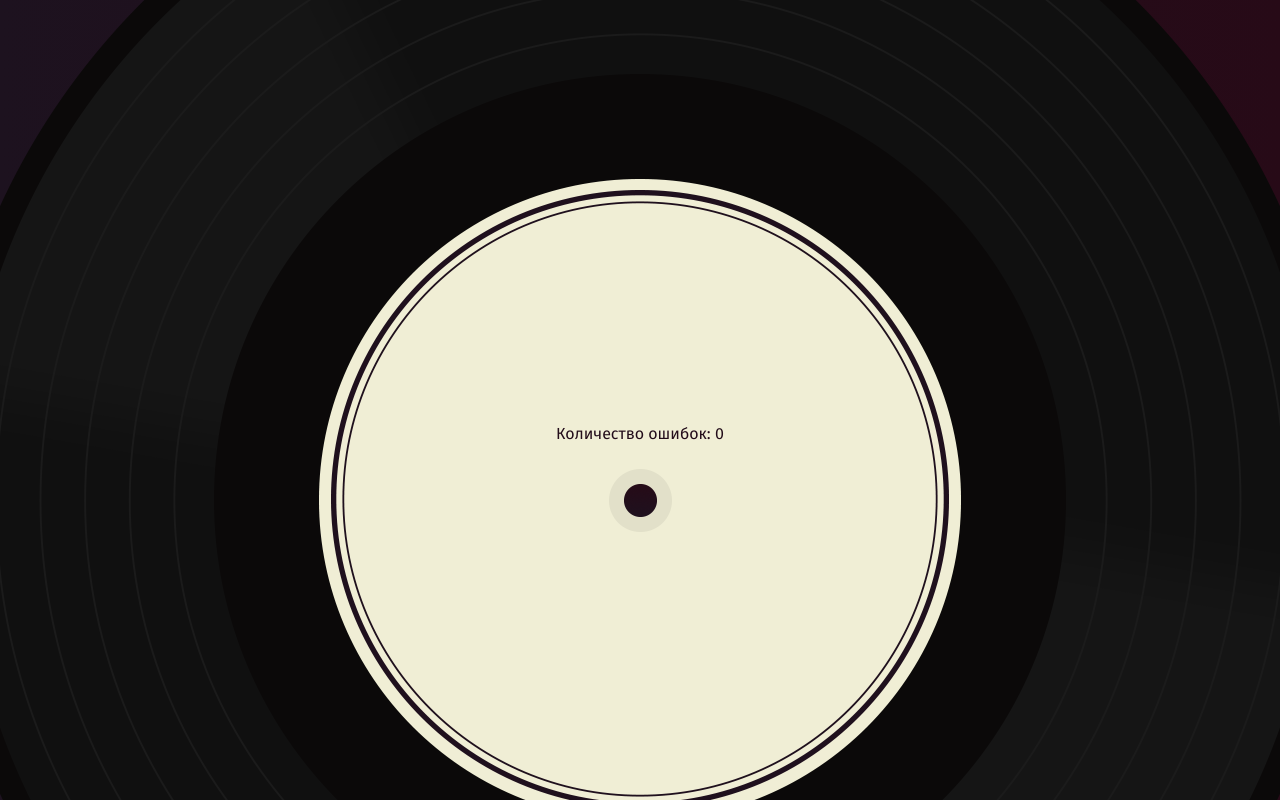
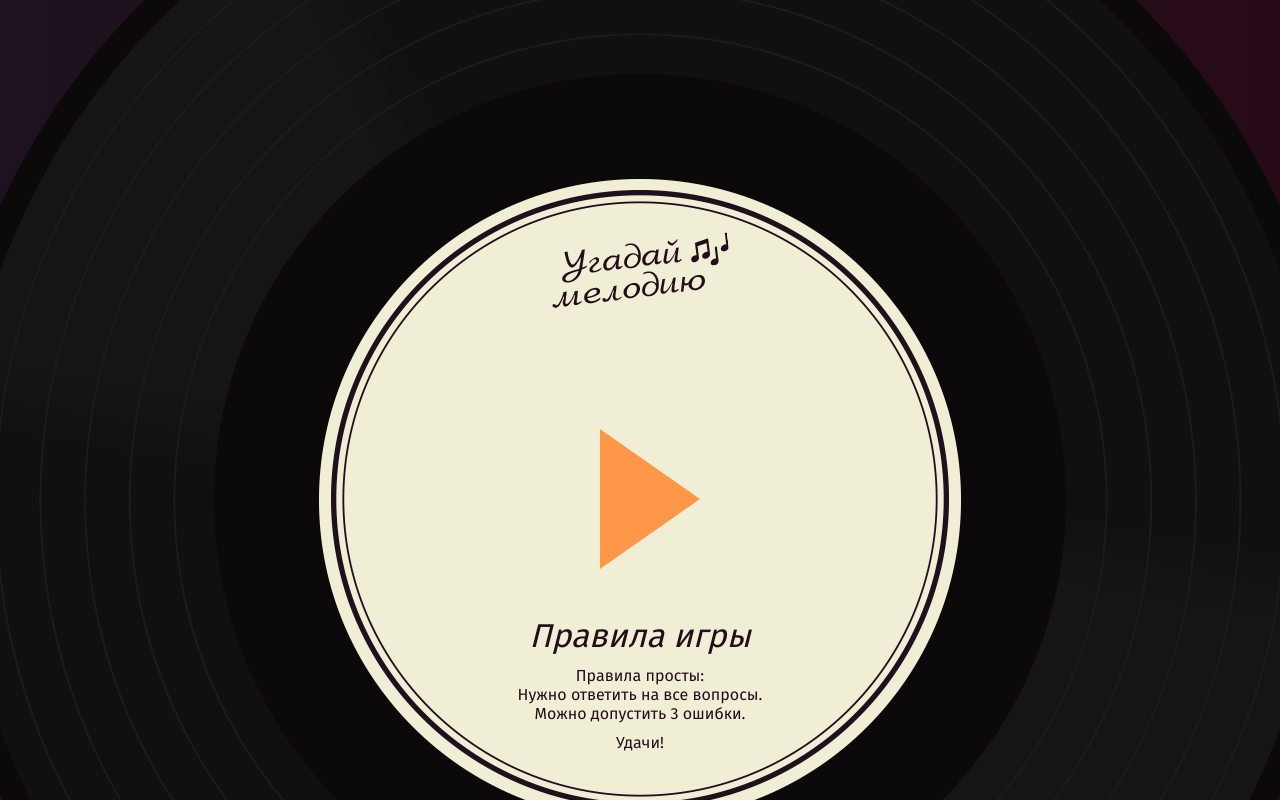
Before and after one commit to andikk/643755-guess-melody-3, a React app: page / in a window 1280 px wide. Shown: the top 800 px of the page. Built offline with nearby package versions, Linux system fonts and the light colour scheme.

Commit message:
Добавил разметку

```diff
--- a/src/components/welcome-screen/welcome-screen.jsx
+++ b/src/components/welcome-screen/welcome-screen.jsx
@@ -5,7 +5,19 @@
   const {errors = 0} = props;
 
   return (
-    <p>Количество ошибок: {errors}</p>
+    <section className="welcome">
+      <div className="welcome__logo">
+        <img src="img/melody-logo.png" alt="Угадай мелодию" width="186" height="83"/>
+      </div>
+      <button className="welcome__button"><span className="visually-hidden">Начать игру</span></button>
+      <h2 className="welcome__rules-title">Правила игры</h2>
+      <p className="welcome__text">Правила просты:</p>
+      <ul className="welcome__rules-list">
+        <li>Нужно ответить на все вопросы.</li>
+        <li>Можно допустить {errors} ошибки.</li>
+      </ul>
+      <p className="welcome__text">Удачи!</p>
+    </section>
   );
 };
 
--- a/src/index.js
+++ b/src/index.js
@@ -3,6 +3,6 @@
 import App from "./components/app/app.jsx";
 
 ReactDOM.render(
-    <App errors={0}/>,
+    <App errors={3}/>,
     document.getElementById(`root`)
 );
```
